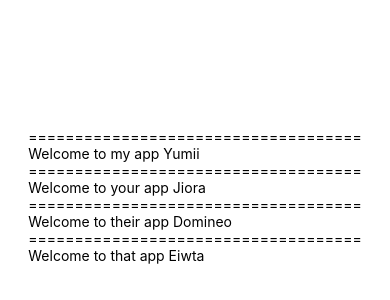
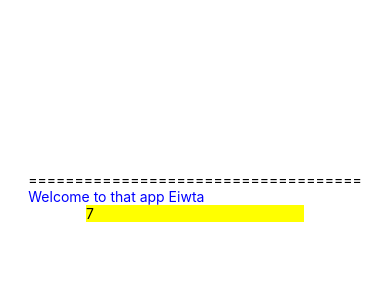
Before and after one commit to ymtowya/CS5520Sp23-2-demo, a React Native app: screen / in a window 390 px wide. Shown: the part 226-526 px from the top of the page. Built offline with nearby package versions, Linux system fonts and the light colour scheme.

Commit message:
input independent as a component

```diff
--- a/App.js
+++ b/App.js
@@ -1,6 +1,8 @@
 import { StatusBar } from 'expo-status-bar'; // imported from community package
+import { useState } from 'react';
 import { StyleSheet, Text, View } from 'react-native';
 import Header from './components/Header';
+import Input from './components/Input';
 
 // Don't forget the tunnel argument!
 // npx expo start --tunnel
@@ -9,15 +11,18 @@ export default function App() {
 
   const appName = 'that app Eiwta';
 
+  const [inputMemo, setInputMemo] = useState('');
+  function onTextEntered(text) {
+    setInputMemo(text);
+  }
+
   return (
     <View style={styles.container}>
 
-      <Header appName = "my app Yumii" color="black"></Header>
-      <Header appName = "your app Jiora" color="green"></Header>
-      <Header appName = "their app Domineo" color = "red"></Header>
-      <Header appName = {appName} color="purple"></Header>
+      <Header appName = {appName} color="blue"></Header>
       <StatusBar style="auto" />
-
+      <Input sendChangedText={onTextEntered}></Input>
+      <Text>{inputMemo}</Text>
     </View>
   );
 }
--- a/components/Header.js
+++ b/components/Header.js
@@ -1,14 +1,20 @@
 import { View, Text } from 'react-native'
 import React from 'react'
+import Input from './Input';
 
 export default function Header({ appName, color }) {
 
-  console.log(color);
+  const styles = {
+    color: color
+  };
 
   return (
     <View>
       <Text>====================================</Text>
-      <Text>Welcome to {appName}</Text>
+      <Text style={styles}>Welcome to {appName}</Text>
+      {/* <Text style={styles}>
+        You just typed these : {number}
+      </Text> */}
     </View>
   )
-}
+};
--- /dev/null
+++ b/components/Input.js
@@ -0,0 +1,22 @@
+import { View, TextInput, Text } from 'react-native'
+import React, { useState } from 'react'
+
+export default function Input({ sendChangedText }) {
+
+  const [number, setNumber] = useState(7);
+
+  function changeTextHandler(text) {
+    setNumber(text);
+    sendChangedText(text);
+  }
+  return (
+    <View>
+        <TextInput
+            value={number}
+            onChangeText={changeTextHandler}
+            style={{backgroundColor: 'yellow', position: 'center'}}
+            placeholder='Type your content here'
+        ></TextInput>
+    </View>
+  )
+}
```
